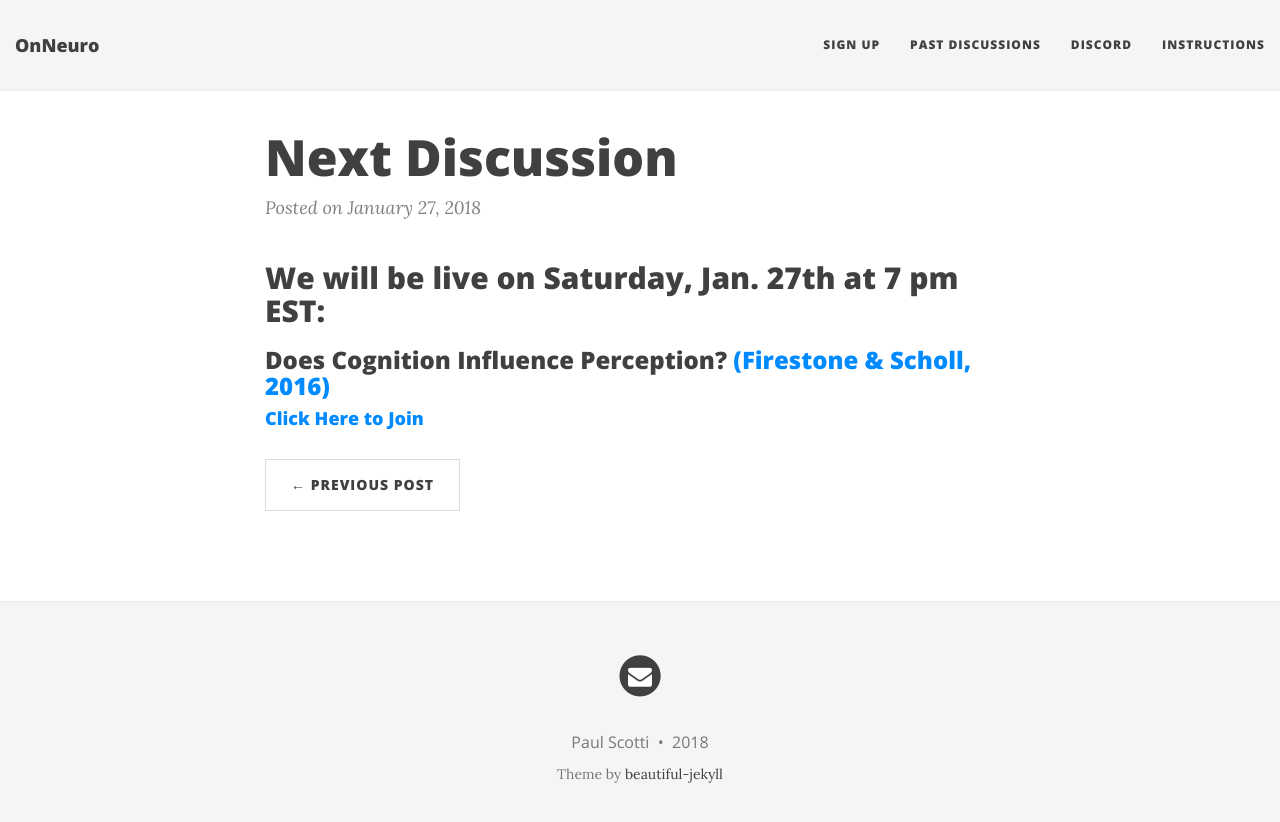
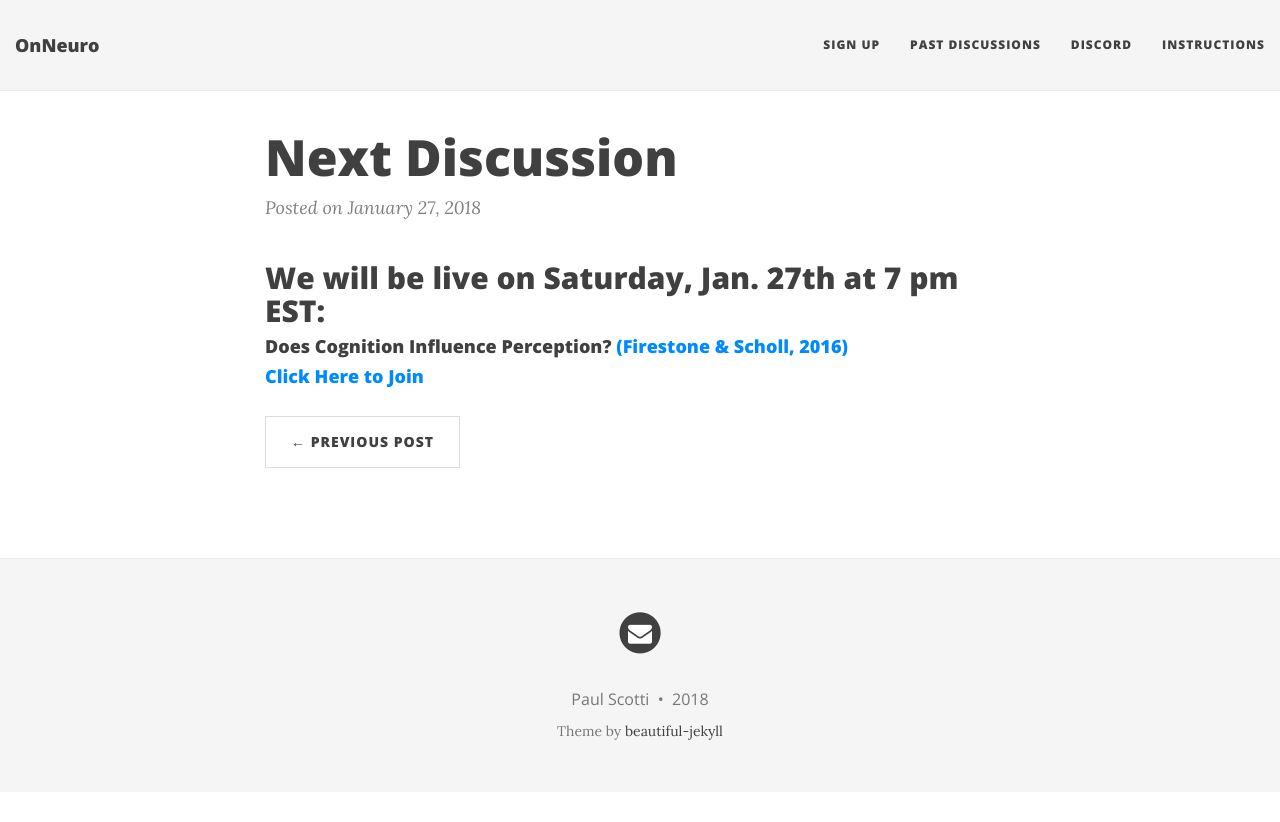
Before and after one commit to OnNeuro/onneuro.github.io, a Jekyll site: the page built from _posts/2018-01-27-Live.md, in a window 1280 px wide. Shown: the top 822 px of the page. Built offline with Jekyll 4.4.1, drawn with Linux system fonts in a browser that asks for light colours; nearby versions of some CDN libraries.

```diff
--- a/_posts/2018-01-27-Live.md
+++ b/_posts/2018-01-27-Live.md
@@ -6,6 +6,6 @@ excerpt: We will be live on Saturday, Jan. 27th at 7 pm EST -- read more for lin
 
 ## We will be live on Saturday, Jan. 27th at 7 pm EST:
 
-### Does Cognition Influence Perception? [(Firestone & Scholl, 2016)](http://perception.yale.edu/papers/16-Firestone-Scholl-BBS.pdf)
+#### Does Cognition Influence Perception? [(Firestone & Scholl, 2016)](http://perception.yale.edu/papers/16-Firestone-Scholl-BBS.pdf)
 
 #### [Click Here to Join](https://discord.gg/zmAAx2W)
```
